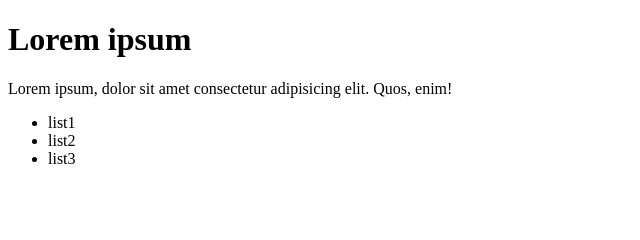
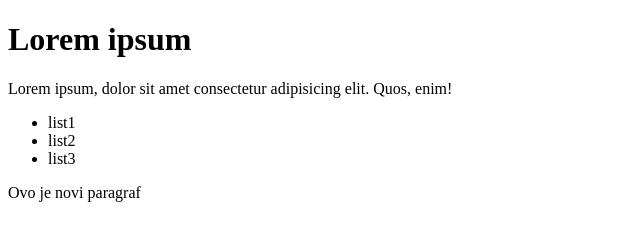
Before and after one commit to Petarcvetanovicc/front-end-develop, a plain HTML site: page index.html in a window 1280 px wide. Shown: the whole page, without its empty margins (0-640 px from the left). Drawn offline with Linux system fonts and the light colour scheme.

Commit message:
New added paragraph

```diff
--- a/index.html
+++ b/index.html
@@ -14,5 +14,6 @@
         <li>list2</li>
         <li>list3</li>
     </ul>
+    <p>Ovo je novi paragraf</p>
 </body>
 </html>
```
